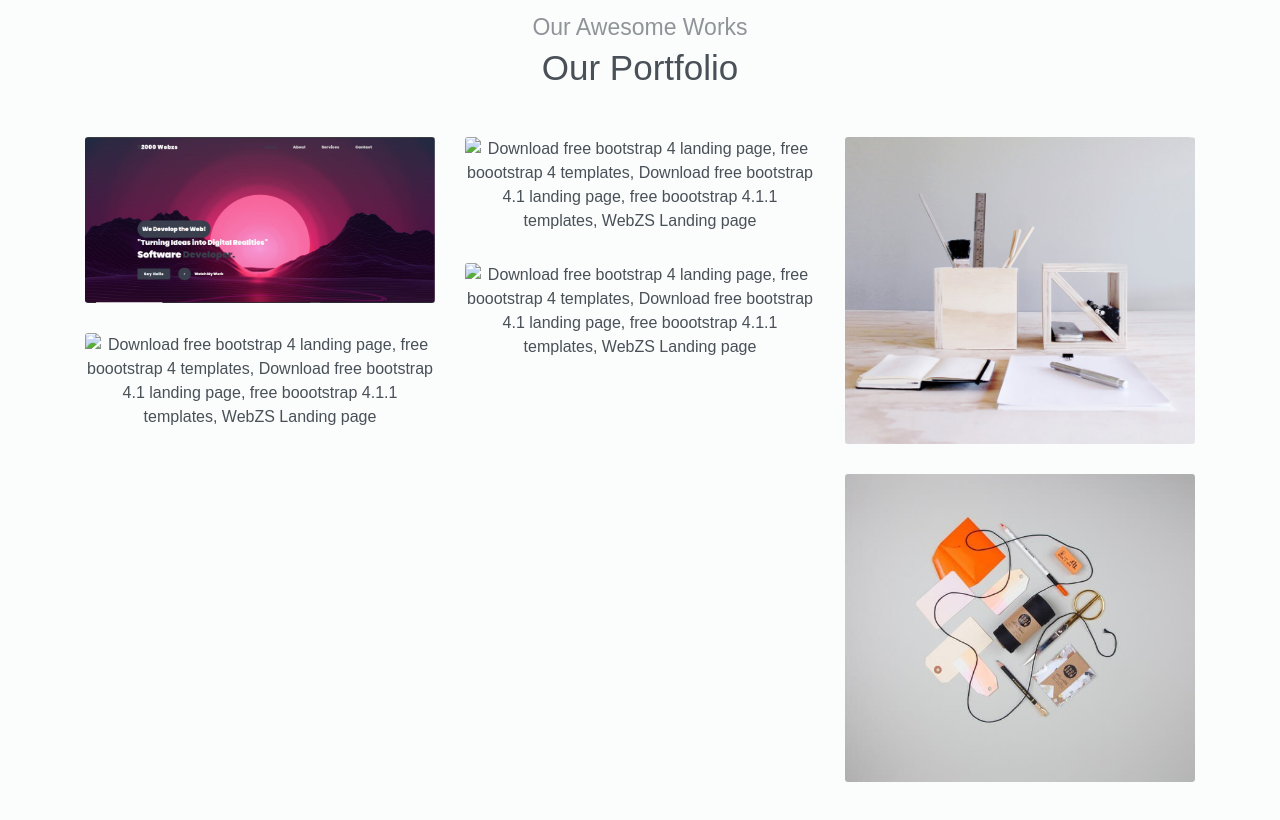
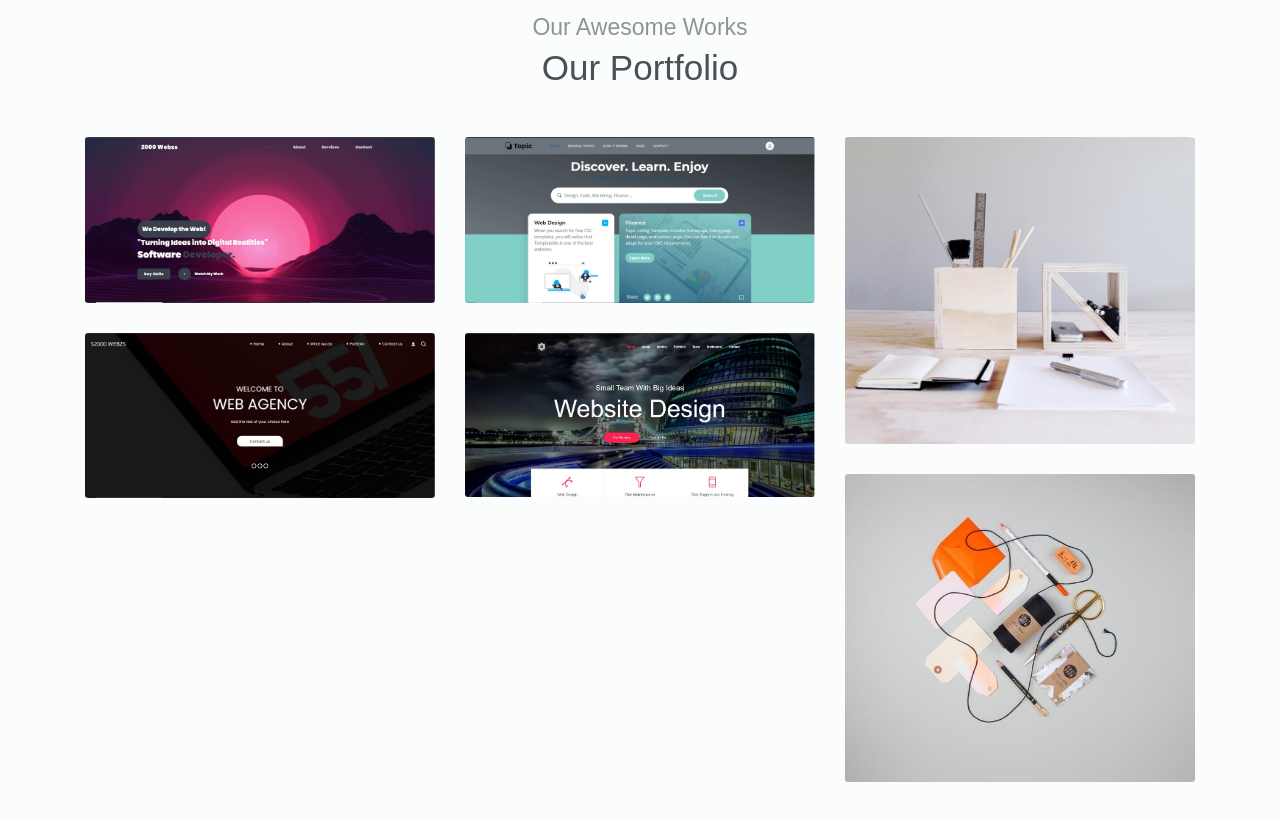
Before and after one commit to shivek2000/Template1, a website: page index.html in a window 1280 px wide. Shown: the part 3060-3880 px from the top of the page. Drawn offline with Linux system fonts and the light colour scheme.

Commit message:
Update index.html

```diff
--- a/index.html
+++ b/index.html
@@ -242,7 +242,7 @@
                         </div>
                     </div>
                     <div class="img-wrapper">
-                        <img src="assets/imgs/template2" alt="Download free bootstrap 4 landing page, free boootstrap 4 templates, Download free bootstrap 4.1 landing page, free boootstrap 4.1.1 templates, WebZS Landing page">
+                        <img src="assets/imgs/template2.JPG" alt="Download free bootstrap 4 landing page, free boootstrap 4 templates, Download free bootstrap 4.1 landing page, free boootstrap 4.1.1 templates, WebZS Landing page">
                         <div class="overlay">
                             <div class="overlay-infos">
                                 <h5>Project Title</h5>
@@ -254,7 +254,7 @@
                 </div>
                 <div class="col-sm-4">
                     <div class="img-wrapper">
-                        <img src="assets/imgs/Template 3" alt="Download free bootstrap 4 landing page, free boootstrap 4 templates, Download free bootstrap 4.1 landing page, free boootstrap 4.1.1 templates, WebZS Landing page">
+                        <img src="assets/imgs/Template 3.JPG" alt="Download free bootstrap 4 landing page, free boootstrap 4 templates, Download free bootstrap 4.1 landing page, free boootstrap 4.1.1 templates, WebZS Landing page">
                         <div class="overlay">
                             <div class="overlay-infos">
                                 <h5>Project Title</h5>
@@ -264,7 +264,7 @@
                         </div>
                     </div>
                     <div class="img-wrapper">
-                        <img src="assets/imgs/template 5" alt="Download free bootstrap 4 landing page, free boootstrap 4 templates, Download free bootstrap 4.1 landing page, free boootstrap 4.1.1 templates, WebZS Landing page">
+                        <img src="assets/imgs/template 5.JPG" alt="Download free bootstrap 4 landing page, free boootstrap 4 templates, Download free bootstrap 4.1 landing page, free boootstrap 4.1.1 templates, WebZS Landing page">
                         <div class="overlay">
                             <div class="overlay-infos">
                                 <h5>Project Title</h5>
```
